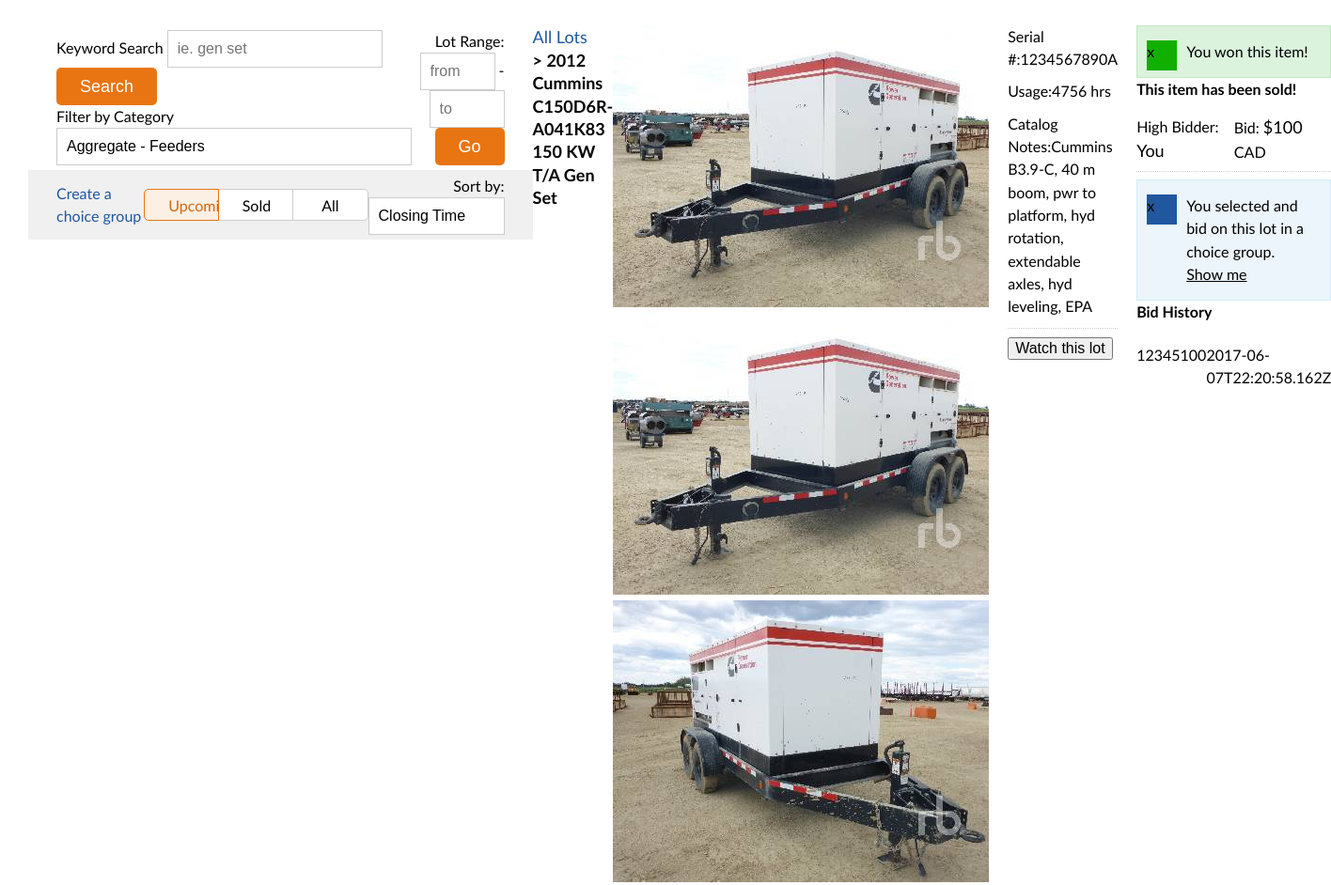
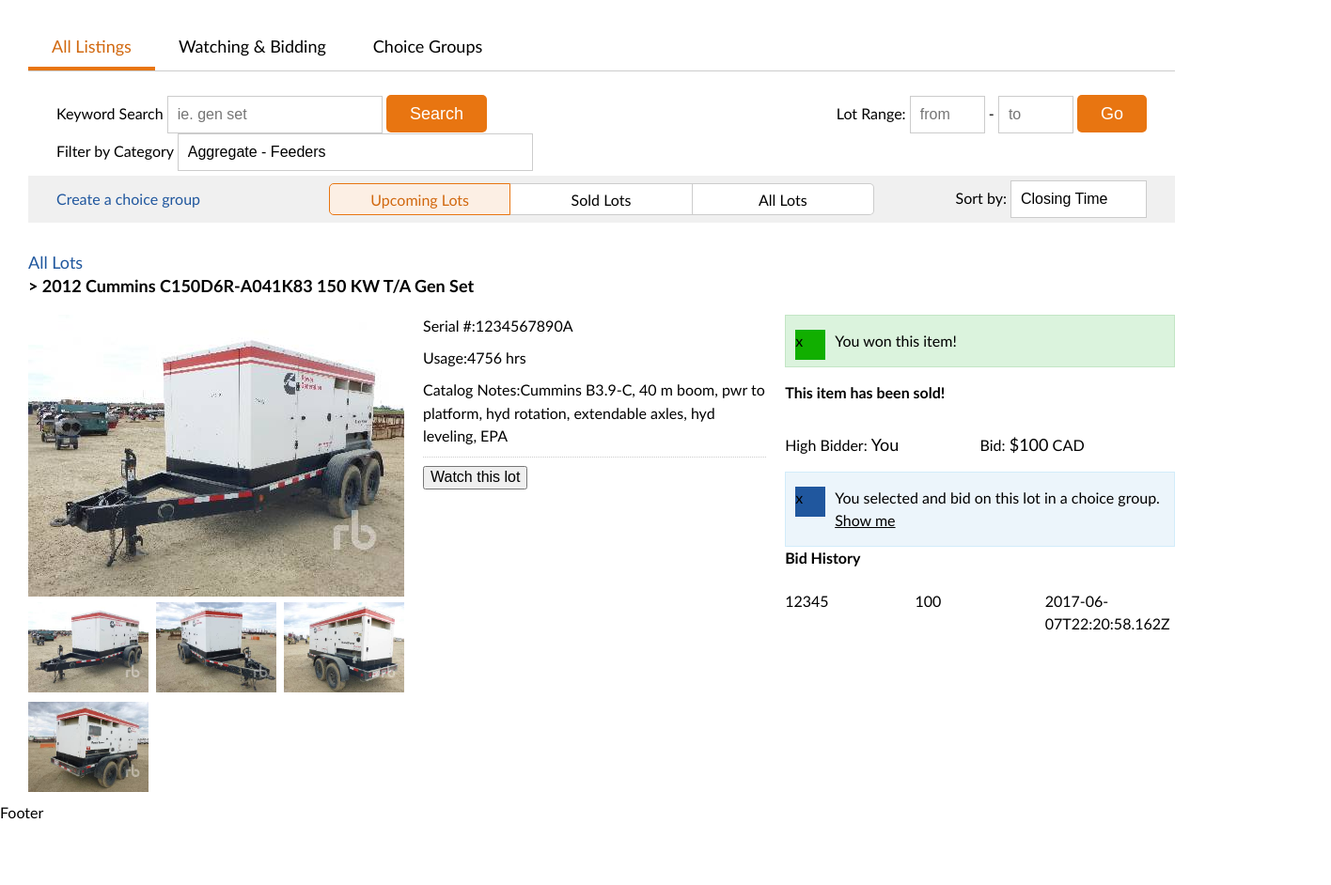
Before and after one commit to liamlevesque/TAL-Phases-P1, a website: page lot-details.html in a window 1280 px wide. Shown: the part 224-1166 px from the top of the page at 94% size, 1416 px wide, since content can reach past the window. After the commit the page ends 1101 px from the top, so only its background shows below. Drawn offline with Linux system fonts and the light colour scheme.

Commit message:
small fixes

```diff
--- a/assets/scss/_lot_list-view.scss
+++ b/assets/scss/_lot_list-view.scss
@@ -20,10 +20,35 @@
         padding: 0 spacing(medium);
     }
 
-    .c-lot--highBid{
-        margin-top: spacing(small);
+    .c-lot--bid-and-closing{
+        padding: spacing(small) 0;
+
+        &>div+div{
+            border-top: $ritchie-border;
+            margin-top: spacing(small);
+            padding-top: spacing(small);
+        } //If there is both boxes show the border between them
     }
 
-    .c-lot--closing{
-        margin-bottom: spacing(small);
+
+.c-lot-details--photo-area{
+    max-width: 400px;
+}
+
+
+    .c-lot-details--lot-thumbnails{
+        display: flex;
+        flex-wrap: wrap;
+        justify-content: space-between;
     }
+
+        .c-lot-details--lot-thumbnail{
+            width: 32%;
+            margin-bottom: spacing(x-small);
+
+            img{
+                display: block;
+                width: 100%;
+                max-width: 100%;
+            }
+        }
--- a/lot-details.html
+++ b/lot-details.html
@@ -79,7 +79,20 @@
 
         </header>
 
-        <div class="l-main-container c-lot-details g-wrapper" v-for="lot in findOneLot(0)">
+        <div class="l-main-container">
+            <nav class="c-nav-tabs">
+                <ul class="g-wrapper c-nav-tabs--tab-group">
+                    <li class="g-cell c-nav-tabs--tab s-selected t-h3">
+                        All Listings
+                    </li>
+                    <li class="g-cell c-nav-tabs--tab t-h3">
+                        Watching & Bidding
+                    </li>
+                    <li class="g-cell c-nav-tabs--tab t-h3">
+                        Choice Groups
+                    </li>
+                </ul>
+            </nav>
             <div class="c-search-filter h-mb-300">
                             <div class="c-search-filter--search g-wrapper">
                                 <div class="g-cell">
@@ -123,13 +136,16 @@
                                 </div>
                             </div>
                         </div>
+
+            <div class="c-lot-details" v-for="lot in findOneLot(0)">
                 <div class="c-navigation-header">
                     <a href="" class="t-h3 t-link">All Lots</a>
                     <h3 class="t-h3">> {{ lot.description }}</h3>
                 </div>
-            <div class="g-cell">
                 <div class="g-wrapper">
-                    <div class="g-cell">
+                    <div class="g-cell g-cell__two-thirds">
+                        <div class="g-wrapper">
+                            <div class="g-cell c-lot-details--photo-area">
                                 <img v-bind:src="lot.photos[0].src" alt="" class="c-lot-details--lot-photo">
                                 <ul class="c-lot-details--lot-thumbnails">
                                     <li v-for="photo in lot.photos" class="li c-lot-details--lot-thumbnail">
@@ -151,13 +167,14 @@
 
                         <div v-if="lot.status === 'sold'">
                             <div class="o-message__success" v-if="userIsHighBidder(lot.bids)">You won this item!</div> <!-- IF YOU WERE OUTBID -->
-                    <h3>This item has been sold!</h3><!-- IF ITEM SOLD -->
+                            <h3 class="h-mt-100">This item has been sold!</h3><!-- IF ITEM SOLD -->
                         </div>
                         <div v-else>
                             <div class="o-message__warning">You have been outbid</div> <!-- IF YOU WERE OUTBID -->
                             <div class="o-message__success" v-if="userIsHighBidder(lot.bids)">You are the high bidder</div> <!-- IF YOU WERE OUTBID -->
                         </div>
 
+                        <div class="c-lot--bid-and-closing">
                             <div class="c-lot--highBid g-wrapper">
                                 <div class="g-cell">
                                     <label for="" class="t-field-label">High Bidder:</label>
@@ -169,8 +186,6 @@
                                 </div>
                             </div>
 
-                <hr class="o-hr">
-
                             <div class="c-lot--closing g-wrapper" v-if="lot.status != 'sold'">
                                 <div class="g-cell">
                                     <label for="" class="t-field-label">Bidding Closes:</label>
@@ -178,24 +193,25 @@
                                 </div>
                                 <div class="g-cell h-ta-right">({{ lot.closes | calendarTime }})</div>
                             </div>
+                        </div>
 
                         <div class="c-lot--bidding">
                             <div class="" v-if="lot.status != 'sold'"><!-- IF NOT PART OF A CHOICE GROUP -->
                                 <div class="g-wrapper">
                                     <div class="g-cell"><input type="number" v-on="{ mousewheel : disableNumberInputScroll }" class="o-input--text" placeholder="$35 CAD or higher"></div>
                                     <div class="g-cell">
-                                <button class="o-button__primary" disabled>
-                                    <span>Set Maximum Bid</span><!-- IF NOT SET A MAX BID -->
-                                    <span>Change Maximum Bid</span><!-- IF HAS SET A MAX BID -->
+                                        <button class="o-button__primary h-width-100" disabled>
+                                            <span v-if="userIsHighBidder(lot.bids)">Change Maximum Bid</span><!-- IF HAS SET A MAX BID -->
+                                            <span v-else>Set Maximum Bid</span><!-- IF NOT SET A MAX BID -->
                                         </button>
                                     </div>
                                 </div>
-                        <div><!-- IF NOT HIGH BIDDER -->
+                                <div v-if="!userIsHighBidder(lot.bids)"><!-- IF NOT HIGH BIDDER -->
                                     <div class="h-ta-center">- OR -</div>
-                            <button class="o-button__primary">Bid $35 CAD</button>
+                                    <button class="o-button__primary h-width-100">Bid $35 CAD</button>
                                 </div>
                                 <div><!-- ELSE IF HIGH BIDDER && MAX BID -->
-                            <div class="c-input--hint">Your Maximum Bid:  USD</div>
+                                    <div class="c-input--hint">Your Maximum Bid: $35 USD</div>
                                 </div>
                             </div>
                             <div class="o-message__info"><!-- IF BID AS PART OF CHOICE GROUP -->
@@ -219,6 +235,8 @@
                                                     </ul>
                                                 </div>
                     </div>
+                </div>
+            </div>
 
         </div>
 
```
Also changed, not shown: choice-groups.html (+10 -10 lines), index.html (+9 -9 lines), assets/css/style.css, 3 other files. Lines whose indentation alone changed are shown as unchanged.
